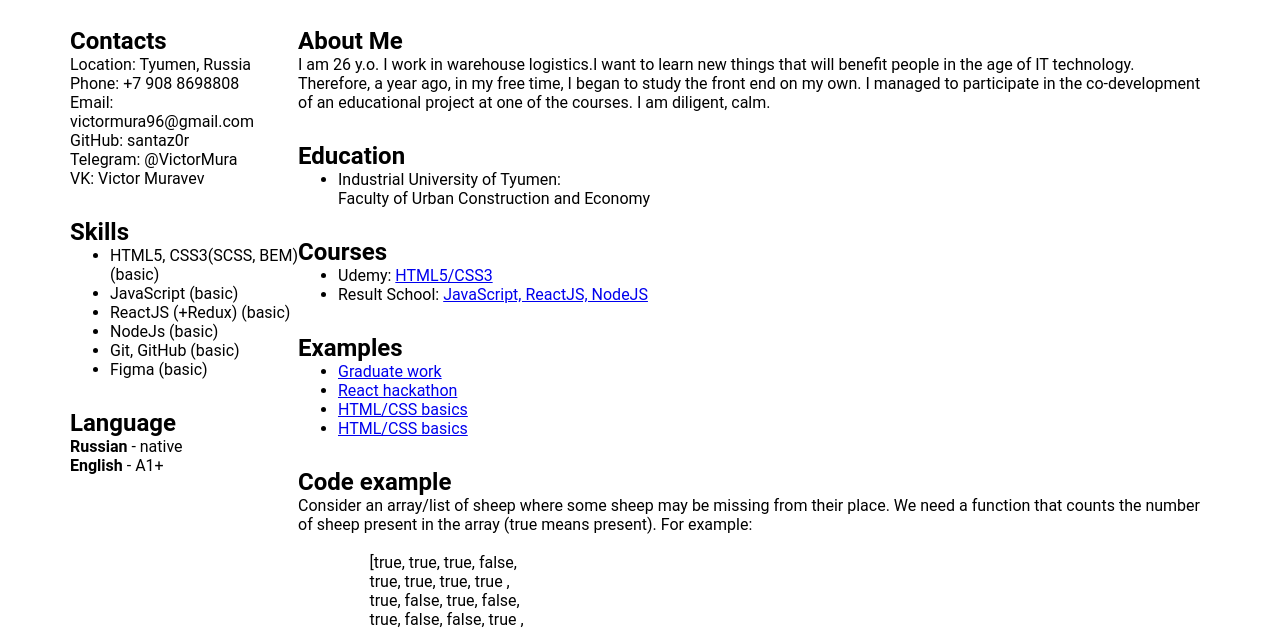
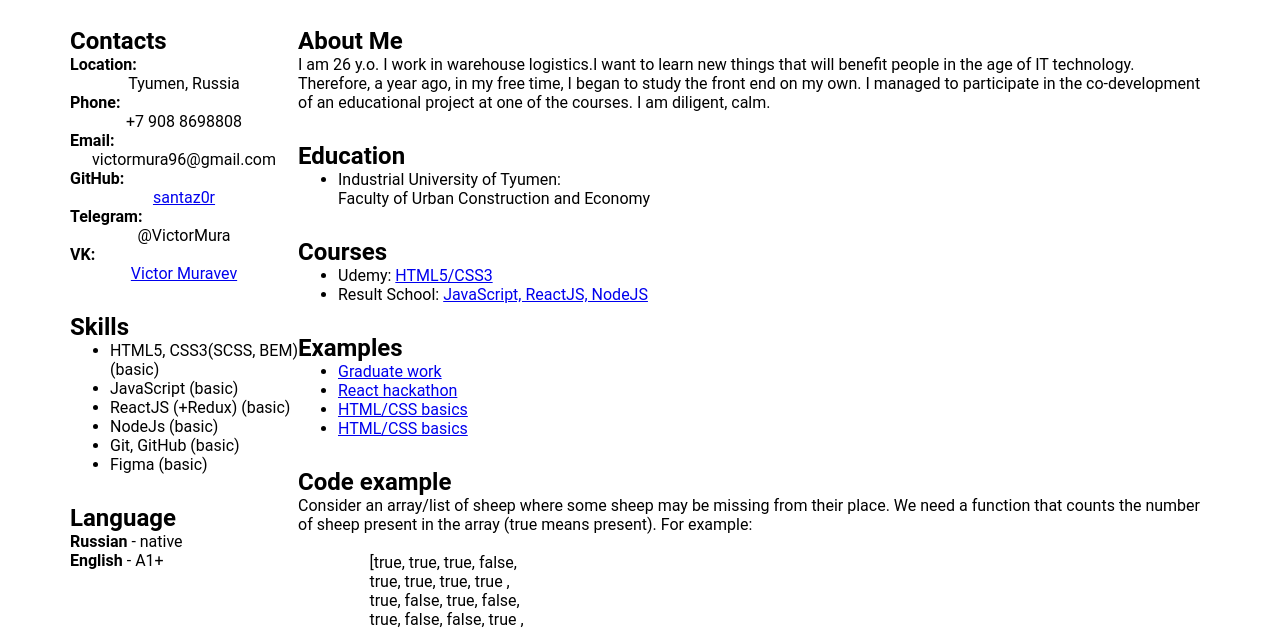
Before and after one commit to santaz0r/rsschool-cv, a plain HTML site: page index.html in a window 1280 px wide. Shown: the part 178-807 px from the top of the page. Drawn offline with Linux system fonts and the light colour scheme.

Commit message:
fix ul in contacts

```diff
--- a/index.html
+++ b/index.html
@@ -53,14 +53,38 @@
           <aside class="about__me-aside">
             <section id="contacts" class="about__contacts">
               <h2>Contacts</h2>
-              <div class="about__contacts-content">
-                <p>Location: Tyumen, Russia</p>
-                <p>Phone: +7 908 8698808</p>
-                <p>Email: victormura96@gmail.com</p>
-                <p>GitHub: santaz0r</p>
-                <p>Telegram: @VictorMura</p>
-                <p>VK: Victor Muravev</p>
-              </div>
+              <ul class="about__contacts-content">
+                <li>
+                  <p><b>Location:</b></p>
+                  <p class="descr">Tyumen, Russia</p>
+                </li>
+                <li>
+                  <p><b>Phone:</b></p>
+                  <p class="descr">+7 908 8698808</p>
+                </li>
+                <li>
+                  <p><b>Email:</b></p>
+                  <p class="descr">victormura96@gmail.com</p>
+                </li>
+                <li>
+                  <p>
+                    <b>GitHub:</b>
+                  </p>
+                  <p class="descr">
+                    <a href="https://github.com/santaz0r">santaz0r</a>
+                  </p>
+                </li>
+                <li>
+                  <p><b>Telegram:</b></p>
+                  <p class="descr">@VictorMura</p>
+                </li>
+                <li>
+                  <p><b>VK:</b></p>
+                  <p class="descr">
+                    <a href="https://vk.com/victormur">Victor Muravev</a>
+                  </p>
+                </li>
+              </ul>
             </section>
             <section id="skills" class="about__me-skills">
               <h2>Skills</h2>
--- a/style.scss
+++ b/style.scss
@@ -87,7 +87,17 @@
     &__content {
         display: flex;
     }
+    &__contacts {
+        &-content {
+            list-style-type: none;
+            padding: 0;
 
+        }
+    }
+
+}
+.descr {
+    text-align: center
 }
 .footer {
     max-height: 40px;
```
Also changed, not shown: css/style.min.css.
